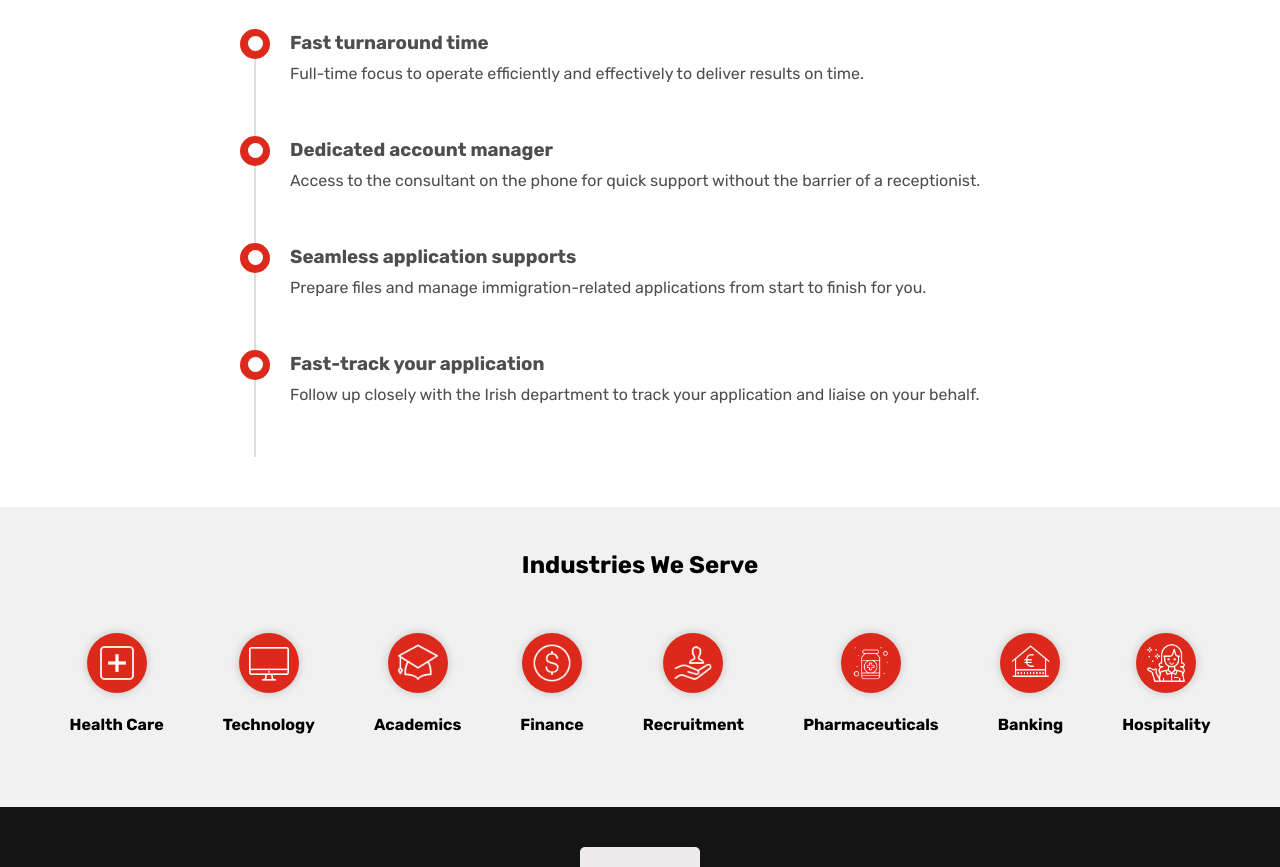
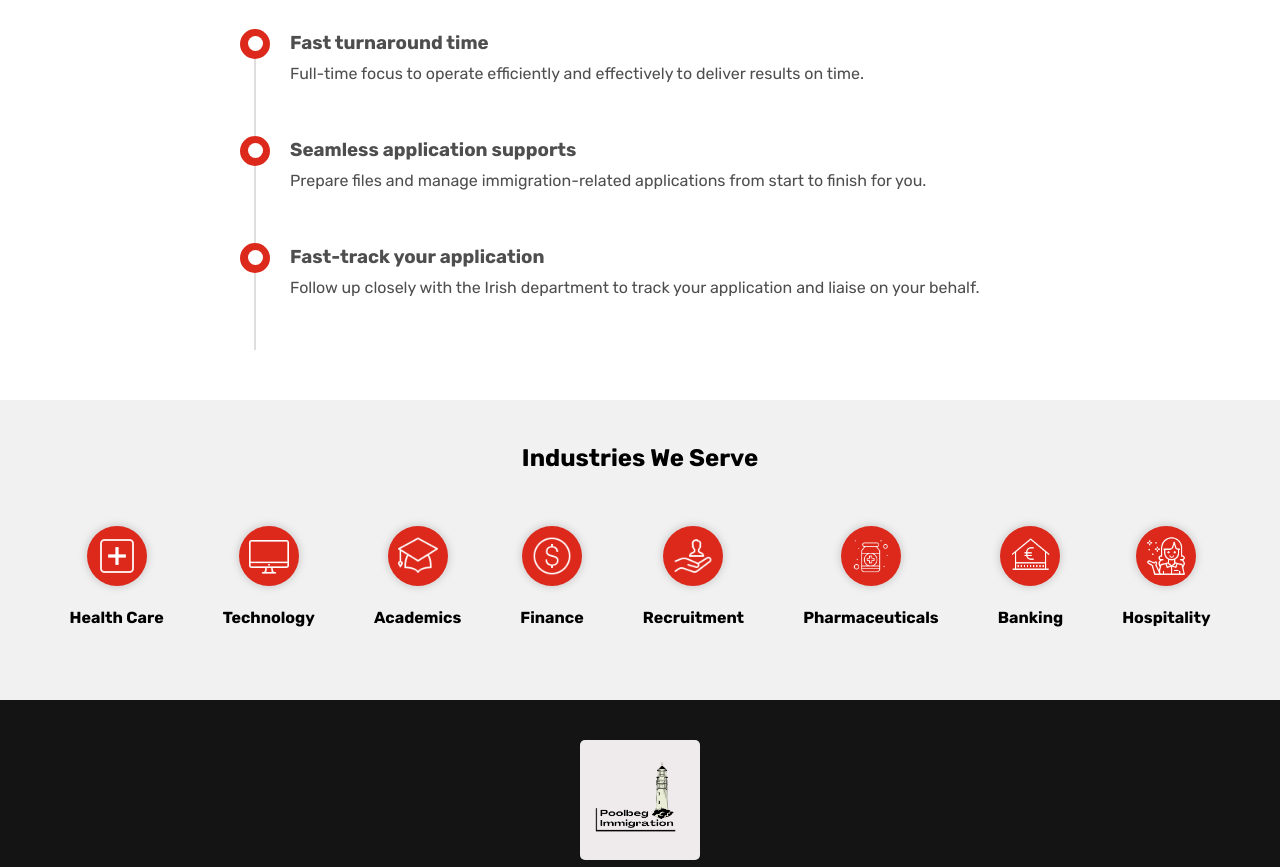
Before and after one commit to TartejBrothers/Poolbeg-Immigration, a React (Create React App) app: page /services/individual in a window 1280 px wide. Shown: the part 880-1747 px from the top of the page. Built offline with nearby package versions, Linux system fonts and the light colour scheme.

Commit message:
Updated: Content

```diff
--- a/src/pages/aboutus.jsx
+++ b/src/pages/aboutus.jsx
@@ -230,10 +230,10 @@ export default function AboutUs() {
             content="Full-time focus to operate efficiently and effectively to deliver
           results on time."
           />
-          <ServicePoints
+          {/* <ServicePoints
             header="Dedicated account manager"
             content="Access to the consultant on the phone for quick support without the barrier of a receptionist."
-          />
+          /> */}
           <ServicePoints
             header="Seamless application supports"
             content="Prepare files and manage immigration-related applications from start to finish for you."
--- a/src/pages/services-employee.jsx
+++ b/src/pages/services-employee.jsx
@@ -67,10 +67,10 @@ export default function ServicesEmployee() {
             content="Full-time focus to operate efficiently and effectively to deliver
           results on time."
           />
-          <ServicePoints
+          {/* <ServicePoints
             header="Dedicated account manager"
             content="Access to the consultant on the phone for quick support without the barrier of a receptionist."
-          />
+          /> */}
           <ServicePoints
             header="Seamless application supports"
             content="Prepare files and manage immigration-related applications from start to finish for you."
--- a/src/pages/services-individual.jsx
+++ b/src/pages/services-individual.jsx
@@ -63,10 +63,10 @@ export default function ServicesIndividual() {
             content="Full-time focus to operate efficiently and effectively to deliver
           results on time."
           />
-          <ServicePoints
+          {/* <ServicePoints
             header="Dedicated account manager"
             content="Access to the consultant on the phone for quick support without the barrier of a receptionist."
-          />
+          /> */}
           <ServicePoints
             header="Seamless application supports"
             content="Prepare files and manage immigration-related applications from start to finish for you."
```
